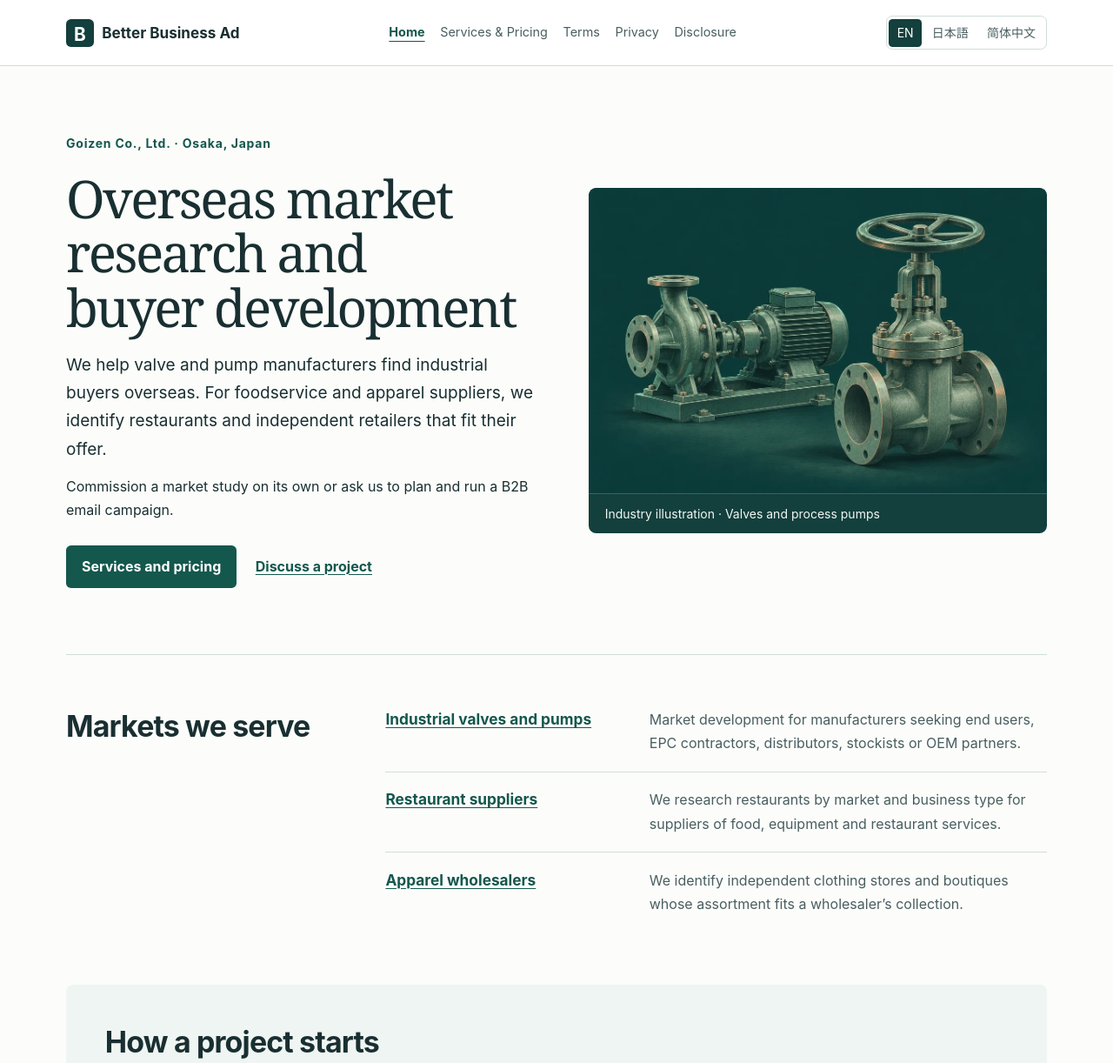
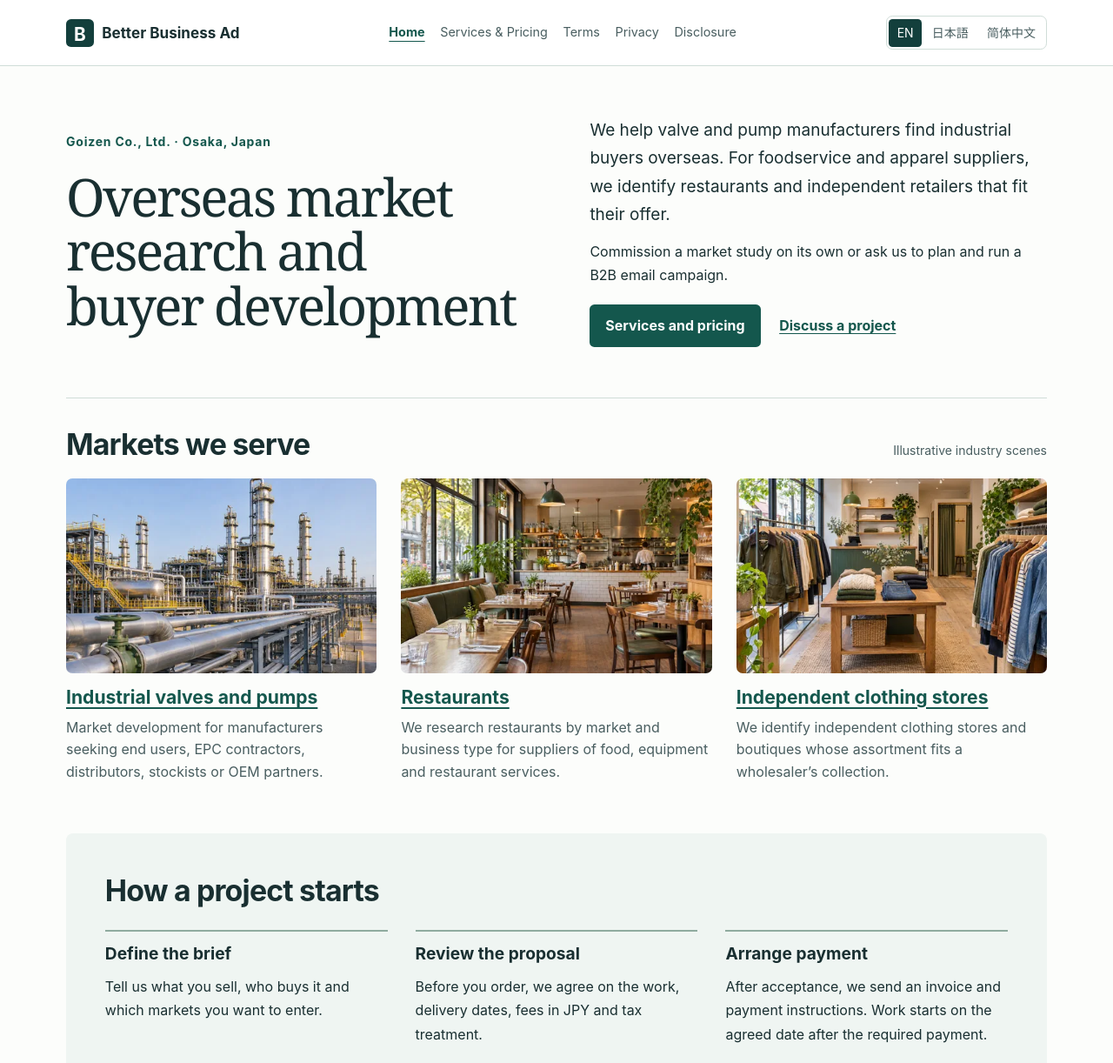
Before and after one commit to zhenggoy-ux/betterbusiness-site, a plain HTML site: page index.html in a window 1280 px wide. Shown: the top 1222 px of the page at 87% size. Drawn offline with Linux system fonts and the light colour scheme.

Commit message:
Show refinery, restaurant and independent apparel retail scenes on the homepage

```diff
--- a/index.html
+++ b/index.html
@@ -17,7 +17,7 @@
 <meta name="viewport" content="width=device-width,initial-scale=1">
 <title data-zh="海外市场调研与客户开发 | Better Business Ad" data-en="International B2B Marketing | Better Business Ad" data-ja="海外B2Bマーケティング | Better Business Ad">International B2B Marketing | Better Business Ad</title>
 <meta name="description" content="Overseas market research and B2B buyer development for industrial valve and pump manufacturers, restaurant suppliers and apparel wholesalers.">
-<link rel="stylesheet" href="style.css?v=20261124b">
+<link rel="stylesheet" href="style.css?v=20261124c">
 </head>
 <body>
 <a class="skip-link" href="#main-content">
@@ -65,13 +65,15 @@
 </header>
 <main class="wrap home" id="main-content">
 <section class="hero">
-<div class="hero-copy">
+<div>
 <p class="byline" data-l="en">Goizen Co., Ltd. · Osaka, Japan</p>
 <p class="byline" data-l="ja">五井善株式会社 · 大阪</p>
 <p class="byline" data-l="zh">五井善株式会社 · 日本大阪</p>
 <h1 data-l="en">Overseas market research and buyer development</h1>
-<h1 data-l="ja">海外市場調査と販路開拓</h1>
-<h1 data-l="zh">海外市场调研与客户开发</h1>
+<h1 data-l="ja"><span>海外市場調査と</span><wbr><span>販路開拓</span></h1>
+<h1 data-l="zh"><span>海外市场调研</span><wbr><span>与客户开发</span></h1>
+</div>
+<div class="hero-copy">
 <p class="lead" data-l="en">We help valve and pump manufacturers find industrial buyers overseas. For foodservice and apparel suppliers, we identify restaurants and independent retailers that fit their offer.</p>
 <p class="lead" data-l="ja">五井善株式会社は、バルブ・ポンプメーカーの海外取引先開拓を支援します。飲食店向けサプライヤーやアパレル卸の企業には、商材に合った店舗を調査します。</p>
 <p class="lead" data-l="zh">我们为阀门与工业泵制造商寻找海外买家，也为餐饮供应商和服装批发商筛选与其产品相匹配的餐厅及独立零售店。</p>
@@ -91,23 +93,32 @@
 </a>
 </div>
 </div>
-<figure class="sector-figure">
-<img src="assets/valves-pumps.webp" alt="" width="1120" height="747" fetchpriority="high">
-<figcaption>
-<span data-l="en">Industry illustration · Valves and process pumps</span>
-<span data-l="ja">支援分野のイメージ　バルブ・プロセスポンプ</span>
-<span data-l="zh">行业示意 · 工业阀门与流程泵</span>
-</figcaption>
-</figure>
 </section>
-<section class="home-sectors">
-<h2 data-l="en">Markets we serve</h2>
-<h2 data-l="ja">支援する分野</h2>
-<h2 data-l="zh">服务行业</h2>
-<div class="market-rows">
-<article class="market-row">
+<section class="home-sectors" aria-labelledby="markets-heading">
+<div class="markets-heading">
+<h2 id="markets-heading">
+<span data-l="en">Markets we serve</span>
+<span data-l="ja">支援する分野</span>
+<span data-l="zh">服务行业</span>
+</h2>
+<p class="fine">
+<span data-l="en">Illustrative industry scenes</span>
+<span data-l="ja">各業界のイメージ</span>
+<span data-l="zh">行业场景示意</span>
+</p>
+</div>
+<div class="market-grid">
+<article class="market-card">
+<img src="assets/refinery-pipelines.webp" width="960" height="600" fetchpriority="high"
+     srcset="assets/refinery-pipelines-480.webp 480w, assets/refinery-pipelines.webp 960w"
+     sizes="(max-width: 45rem) 35vw, (max-width: 75rem) 31vw, 23rem"
+     alt="Pipelines and distillation towers at an oil refinery"
+     data-alt-en="Pipelines and distillation towers at an oil refinery"
+     data-alt-ja="製油所に並ぶ配管と蒸留塔"
+     data-alt-zh="炼油厂内的工业管线和蒸馏塔">
+<div class="market-copy">
 <h3>
-<a href="services.html#industrial-outreach">
+<a class="market-link" href="services.html#industrial-outreach">
 <span data-l="en">Industrial valves and pumps</span>
 <span data-l="ja">産業用バルブ・ポンプ</span>
 <span data-l="zh">工业阀门与泵</span>
@@ -116,30 +127,49 @@
 <p data-l="en">Market development for manufacturers seeking end users, EPC contractors, distributors, stockists or OEM partners.</p>
 <p data-l="ja">メーカー向けに、プラントの運営会社、EPC企業、商社・在庫販売店、OEMの取引候補を調査します。</p>
 <p data-l="zh">为制造商调研终端用户、EPC 工程公司、经销商、库存商及 OEM 合作对象。</p>
+</div>
 </article>
-<article class="market-row">
+<article class="market-card">
+<img src="assets/restaurant-dining-room.webp" width="960" height="600" decoding="async"
+     srcset="assets/restaurant-dining-room-480.webp 480w, assets/restaurant-dining-room.webp 960w"
+     sizes="(max-width: 45rem) 35vw, (max-width: 75rem) 31vw, 23rem"
+     alt="Set tables and an open kitchen in a neighborhood restaurant"
+     data-alt-en="Set tables and an open kitchen in a neighborhood restaurant"
+     data-alt-ja="街のレストランに並ぶ客席とオープンキッチン"
+     data-alt-zh="街区餐厅内摆好的餐桌和开放式厨房">
+<div class="market-copy">
 <h3>
-<a href="services.html#retail-coverage">
-<span data-l="en">Restaurant suppliers</span>
-<span data-l="ja">飲食店向けサプライヤー</span>
-<span data-l="zh">餐饮行业供应商</span>
+<a class="market-link" href="services.html#retail-coverage">
+<span data-l="en">Restaurants</span>
+<span data-l="ja">飲食店</span>
+<span data-l="zh">餐厅</span>
 </a>
 </h3>
 <p data-l="en">We research restaurants by market and business type for suppliers of food, equipment and restaurant services.</p>
 <p data-l="ja">食材・厨房機器・店舗向けサービスを提供する企業のために、地域や業態から飲食店を絞り込みます。</p>
 <p data-l="zh">按地区和业态筛选餐厅，为食材、厨房设备和餐饮服务供应商寻找合适的商户。</p>
+</div>
 </article>
-<article class="market-row">
+<article class="market-card">
+<img src="assets/independent-clothing-store.webp" width="960" height="600" decoding="async"
+     srcset="assets/independent-clothing-store-480.webp 480w, assets/independent-clothing-store.webp 960w"
+     sizes="(max-width: 45rem) 35vw, (max-width: 75rem) 31vw, 23rem"
+     alt="A display table and clothing racks inside an independent boutique"
+     data-alt-en="A display table and clothing racks inside an independent boutique"
+     data-alt-ja="独立系の衣料品店に並ぶ陳列台と洋服のラック"
+     data-alt-zh="独立服装店内的服饰陈列台与衣架">
+<div class="market-copy">
 <h3>
-<a href="services.html#retail-coverage">
-<span data-l="en">Apparel wholesalers</span>
-<span data-l="ja">アパレル卸・衣料品サプライヤー</span>
-<span data-l="zh">服装批发商与供应商</span>
+<a class="market-link" href="services.html#retail-coverage">
+<span data-l="en">Independent clothing stores</span>
+<span data-l="ja">独立系の衣料品店</span>
+<span data-l="zh">独立服装店</span>
 </a>
 </h3>
 <p data-l="en">We identify independent clothing stores and boutiques whose assortment fits a wholesaler’s collection.</p>
 <p data-l="ja">卸売商品の品ぞろえに合わせて、販売先の候補となる独立系の衣料品店やセレクトショップを調査します。</p>
 <p data-l="zh">根据批发商的产品线与店铺经营品类，筛选可能采购的独立服装店和精品店。</p>
+</div>
 </article>
 </div>
 </section>
@@ -198,7 +228,7 @@
 </a>
 </div>
 </footer>
-<script src="site.js?v=20261124a">
+<script src="site.js?v=20261124b">
 </script>
 </body>
 </html>
--- a/site.js
+++ b/site.js
@@ -20,6 +20,9 @@
     root.classList.remove('bba-preinit', 'bba-nav-initializing');
     document.querySelectorAll('[data-en][data-ja]').forEach(function (element) {
       element.textContent = element.getAttribute('data-' + lang);
+    });
+    document.querySelectorAll('img[data-alt-en]').forEach(function (image) {
+      image.alt = image.getAttribute('data-alt-' + lang);
     });
     Object.keys(buttons).forEach(function (key) {
       if (!buttons[key]) return;
--- a/style.css
+++ b/style.css
@@ -83,21 +83,23 @@ html.lang-zh [data-l]:not([data-l="zh"]) { display: none !important; }
 .text-link, .jump-links a { font-weight: 650; }
 .actions, .jump-links, .terms-links { display: flex; align-items: center; flex-wrap: wrap; gap: .75rem 1.35rem; }
 
-.hero { display: grid; grid-template-columns: 1.02fr 1fr; align-items: center; gap: clamp(2rem, 5vw, 4.5rem); padding-block: clamp(2.4rem, 6vw, 5.25rem); }
+.hero { display: grid; grid-template-columns: 1fr 1fr; align-items: center; gap: clamp(2rem, 6vw, 5rem); padding-block: clamp(2.15rem, 4.5vw, 4rem); }
 .hero-copy { min-width: 0; }
-.hero h1 { max-width: 16ch; font: 500 clamp(2.6rem, 4.7vw, 3.85rem)/1.04 Georgia, "Times New Roman", serif; letter-spacing: -.043em; text-wrap: balance; }
+.hero h1 { max-width: 19ch; font: 500 clamp(2.6rem, 4.7vw, 3.85rem)/1.04 Georgia, "Times New Roman", serif; letter-spacing: -.043em; text-wrap: balance; }
 :lang(zh-CN) .hero h1, :lang(ja) .hero h1 { max-width: none; font-family: inherit; font-size: clamp(2.2rem, 4.1vw, 3.25rem); line-height: 1.26; font-weight: 720; letter-spacing: -.03em; }
-.hero .lead { margin-top: 1.2rem; color: var(--ink); }
-.hero .actions { margin-top: 1.65rem; }
-.sector-figure { min-width: 0; border-radius: .55rem; overflow: hidden; background: var(--deep); color: #f1f8f5; }
-.sector-figure img { width: 100%; height: auto; display: block; }
-.sector-figure figcaption { padding: .66rem 1.15rem; border-top: 1px solid #41615d; font-size: .875rem; }
-.home-sectors { display: grid; grid-template-columns: minmax(12rem,.42fr) 1fr; gap: clamp(1.25rem, 4vw, 3rem); padding-block: clamp(2rem, 5vw, 3.8rem); border-top: 1px solid var(--line); }
-.market-rows { display: grid; }
-.market-row { display: grid; grid-template-columns: minmax(9rem,.75fr) 1.2fr; gap: 1.1rem; align-items: baseline; padding-block: 1.15rem; border-top: 1px solid var(--line); }
-.market-row:first-child { padding-top: 0; border-top: 0; }
-.market-row h3 { font-size: 1.08rem; }
-.market-row p { margin: 0; color: var(--muted); }
+.hero h1 span { display: inline-block; }
+.hero .lead { margin-top: 0; color: var(--ink); }
+.hero .actions { margin-top: 1.25rem; }
+.home-sectors { padding-block: clamp(1.25rem, 2.5vw, 2rem) clamp(2.25rem, 4.5vw, 3.75rem); border-top: 1px solid var(--line); }
+.markets-heading { display: flex; flex-wrap: wrap; align-items: baseline; justify-content: space-between; gap: .3rem 1rem; margin-bottom: 1.15rem; }
+.markets-heading p { margin: 0; }
+.market-grid { display: grid; grid-template-columns: repeat(3, minmax(0, 1fr)); gap: clamp(1rem, 2.2vw, 1.8rem); }
+.market-card { position: relative; display: grid; align-content: start; gap: .95rem; }
+.market-card img { display: block; width: 100%; height: auto; aspect-ratio: 8 / 5; object-fit: cover; border-radius: .45rem; background: var(--mist); }
+.market-copy h3 { font-size: clamp(1.1rem, 1.65vw, 1.4rem); }
+.market-link::after { content: ""; position: absolute; inset: 0; border-radius: .45rem; }
+.market-link:focus-visible::after { outline: 3px solid #a46627; outline-offset: 3px; }
+.market-copy p { margin: .55rem 0 0; color: var(--muted); line-height: 1.6; }
 .project-process { padding: clamp(1.5rem, 4vw, 2.8rem); background: var(--mist); border-radius: .5rem; }
 .process-steps { display: grid; grid-template-columns: repeat(3, minmax(0, 1fr)); margin: 1.5rem 0 1.2rem; padding: 0; list-style: none; gap: 1.4rem 2rem; }
 .process-steps li { border-top: 2px solid #8fab9f; padding-top: .85rem; }
@@ -156,13 +158,18 @@ tbody tr:last-child > * { border-bottom: 0; }
   .navb { grid-template-columns: minmax(0,1fr) auto; }
   .navb nav { grid-column: 1/-1; grid-row: 2; justify-content: start; }
   .langs { grid-column: 2; grid-row: 1; }
-  .home-sectors { grid-template-columns: 1fr; }
   .cards { grid-template-columns: repeat(2,minmax(0,1fr)); }
 }
 @media (max-width: 45rem) {
   .hero, .industry-top { grid-template-columns: 1fr; }
-  .hero { gap: 1.6rem; }
+  .hero { gap: 1rem; }
   .hero h1 { max-width: 21ch; }
+  .hero .byline { margin-bottom: .65rem; }
+  .market-grid { grid-template-columns: 1fr; gap: 1.15rem; }
+  .market-grid article + article { padding-top: 1.15rem; border-top: 1px solid var(--line); }
+  .market-card { grid-template-columns: minmax(0, .62fr) minmax(0, 1fr); gap: clamp(.85rem, 3vw, 1.5rem); align-items: start; }
+  .market-card img { aspect-ratio: 4 / 3; }
+  .market-copy p { margin-top: .35rem; }
   .process-steps { grid-template-columns: 1fr; gap: 1.05rem; }
   .legal-table table, .legal-table tbody, .legal-table tr, .legal-table th, .legal-table td { display: block; width: 100%; }
   .legal-table th { padding-bottom: .2rem; border-bottom: 0; }
@@ -172,8 +179,7 @@ tbody tr:last-child > * { border-bottom: 0; }
   .navb { gap: .5rem; padding-block: .6rem; }
   .navb nav { gap: .1rem .85rem; }
   .navb nav a { font-size: .875rem; }
-  .market-row, .buyer-grid { grid-template-columns: 1fr; }
-  .market-row { gap: .45rem; }
+  .buyer-grid { grid-template-columns: 1fr; }
   .cards { gap: .55rem; }
   .card { padding: .85rem; }
   .card .rate { font-size: clamp(1.3rem,5vw,1.6rem); }
```
Also changed, not shown: assets/independent-clothing-store-480.webp (added), assets/independent-clothing-store.webp (added), assets/refinery-pipelines-480.webp (added), assets/refinery-pipelines.webp (added), assets/restaurant-dining-room-480.webp (added), assets/restaurant-dining-room.webp (added).
